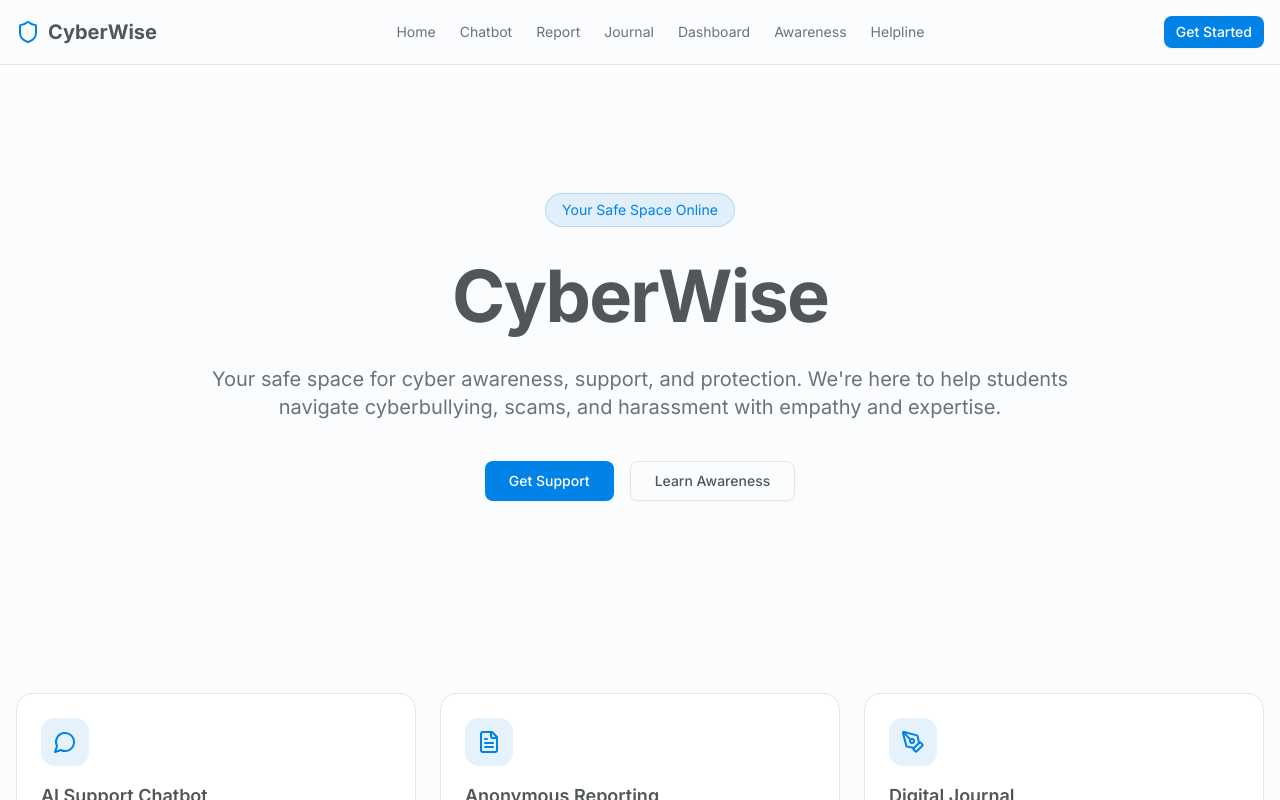
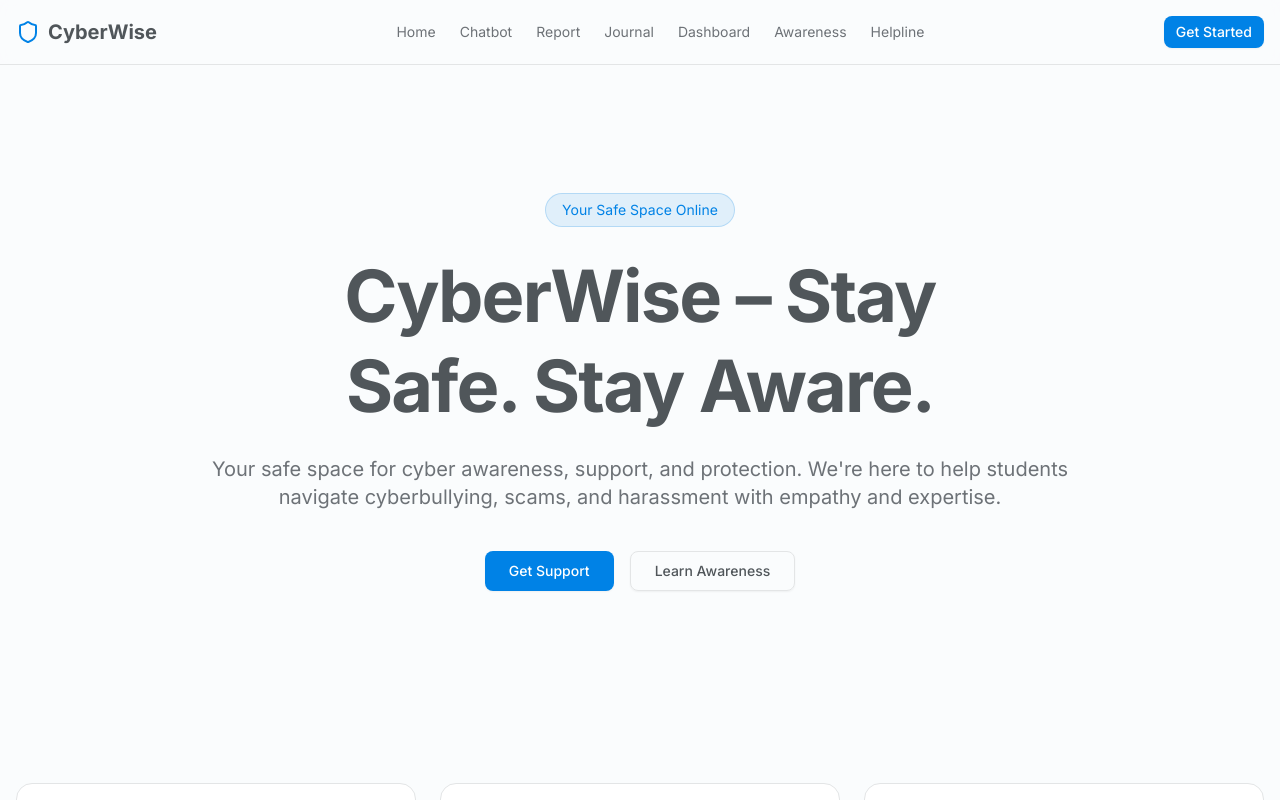
Before and after one commit to Aryan-theccool/v0-cyber-wise-web-application, a Next.js app: page / in a window 1280 px wide. Shown: the top 800 px of the page. Built offline with nearby package versions, Linux system fonts and the light colour scheme.

Commit message:
sync main changes into v0-cyber-wise-web-application
Co-authored-by: Anvesh Trivedi <187327169+Anveshtrivedi@users.noreply.github.com>

```diff
--- a/app/page.tsx
+++ b/app/page.tsx
@@ -50,7 +50,7 @@ export default function HomePage() {
           </div>
 
           <h1 className="mb-6 text-balance text-5xl font-bold leading-tight tracking-tight md:text-7xl">
-            CyberWise
+            CyberWise – Stay Safe. Stay Aware.
           </h1>
 
           <p className="mb-10 text-pretty text-lg text-muted-foreground md:text-xl">
```
